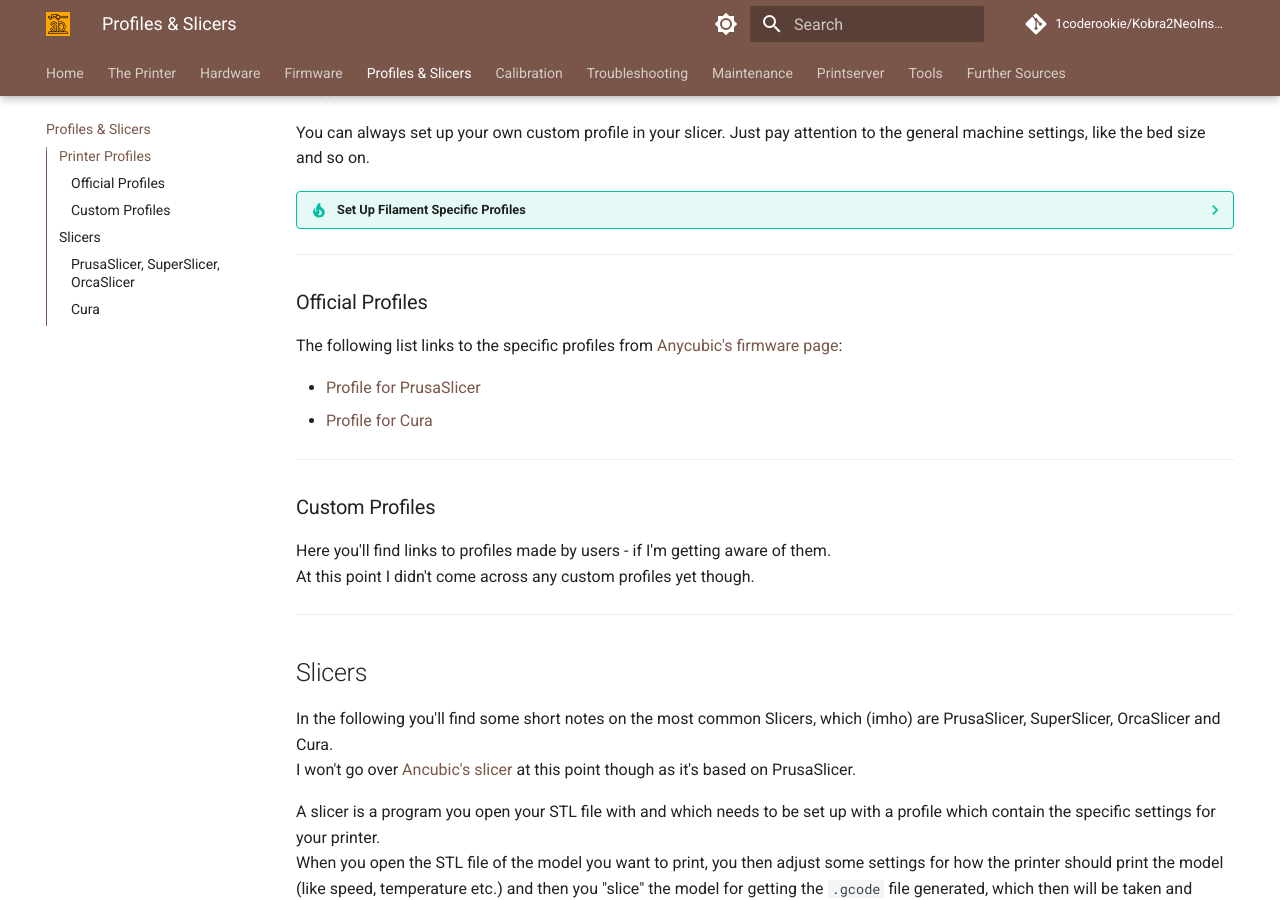
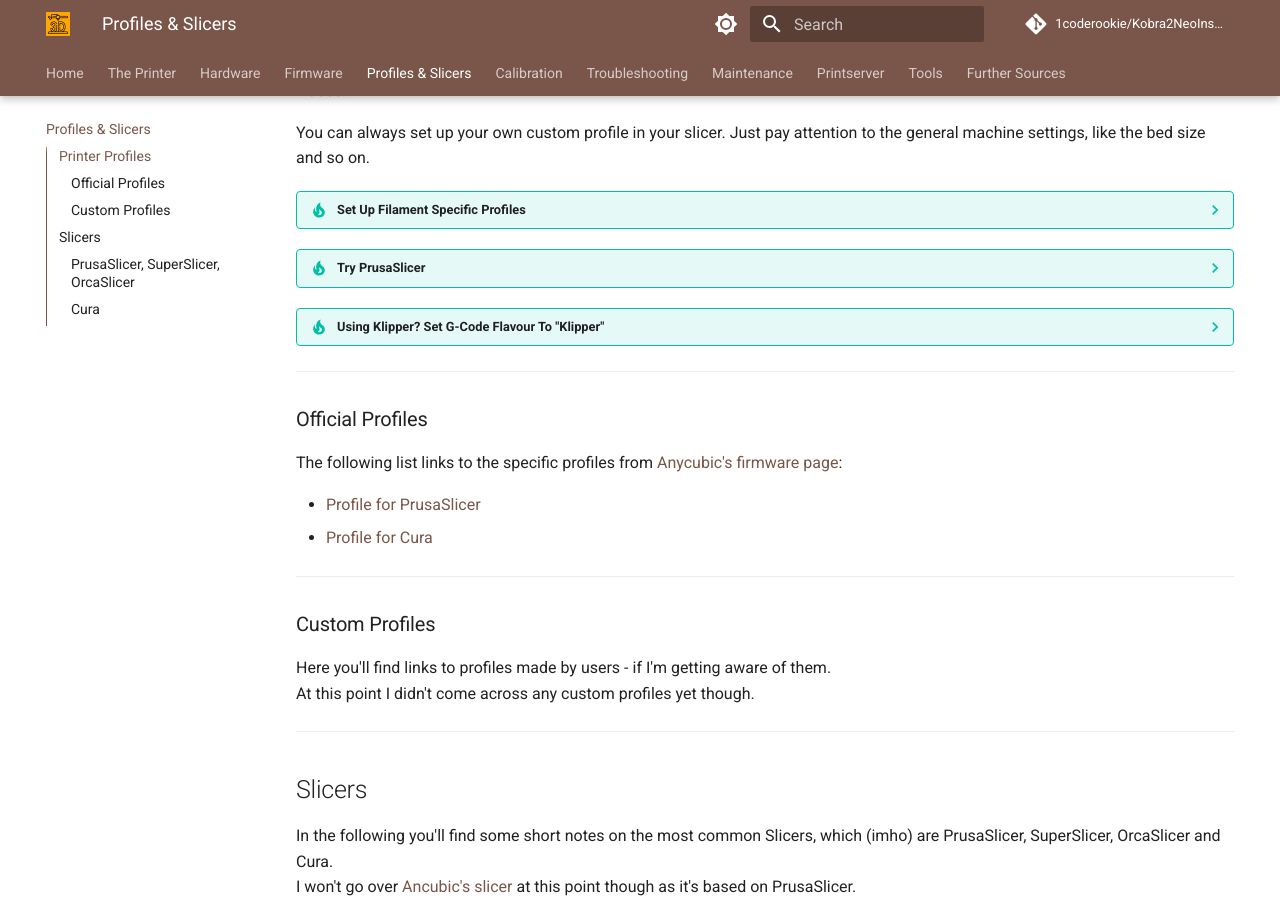
Before and after one commit to 1coderookie/Kobra2NeoInsights, an MkDocs documentation site: the page built from docs/profiles.md, in a window 1280 px wide and 900 px high, scrolled down 529 px. Built offline with MkDocs 1.6.1 and Material for MkDocs 9.7.7, drawn with Linux system fonts in a browser that asks for light colours; comment, search, counter and statistics services are not loaded; some of the changed lines change nothing that is shown.

Commit message:
Update profiles.md

```diff
--- a/docs/profiles.md
+++ b/docs/profiles.md
@@ -23,6 +23,17 @@
 ??? tip "Set Up Filament Specific Profiles"
 
     When you're using more than one filament, it's a good idea to set up a profile for each spool of filament you have. So not only for the type of filament (like PLA, PETG etc.), but also for the different manufacturer, the colour and so on. It happens that you have to use slightly different settings even with the same type of filament from the same brand but just when using a different colour of it.
+
+??? tip "Try PrusaSlicer"
+
+    Many users seem to get better results when using PrusaSlicer instead of Cura (I personally switched to PrusaSlicer a long time ago and don't use Cura anymore, so I can't really judge it), so maybe give PrusaSlicer a try if you're using Cura.
+
+??? tip "Using Klipper? Set G-Code Flavour To "Klipper""
+
+    If you're using Klipper, you should set the g-code flavour to "Klipper" accordingly if your slicer offers that function.
+    In PrusaSlicer you can find this setting under "Printer Settings" -> "General" -> "Firmware" (you need to have "Expert" mode activated to get access to that option!). The following screenshot shows that setting.
+    ![G-code flavour](assets/images/g-code_flavour.png)
+
 
 ---
 
```
